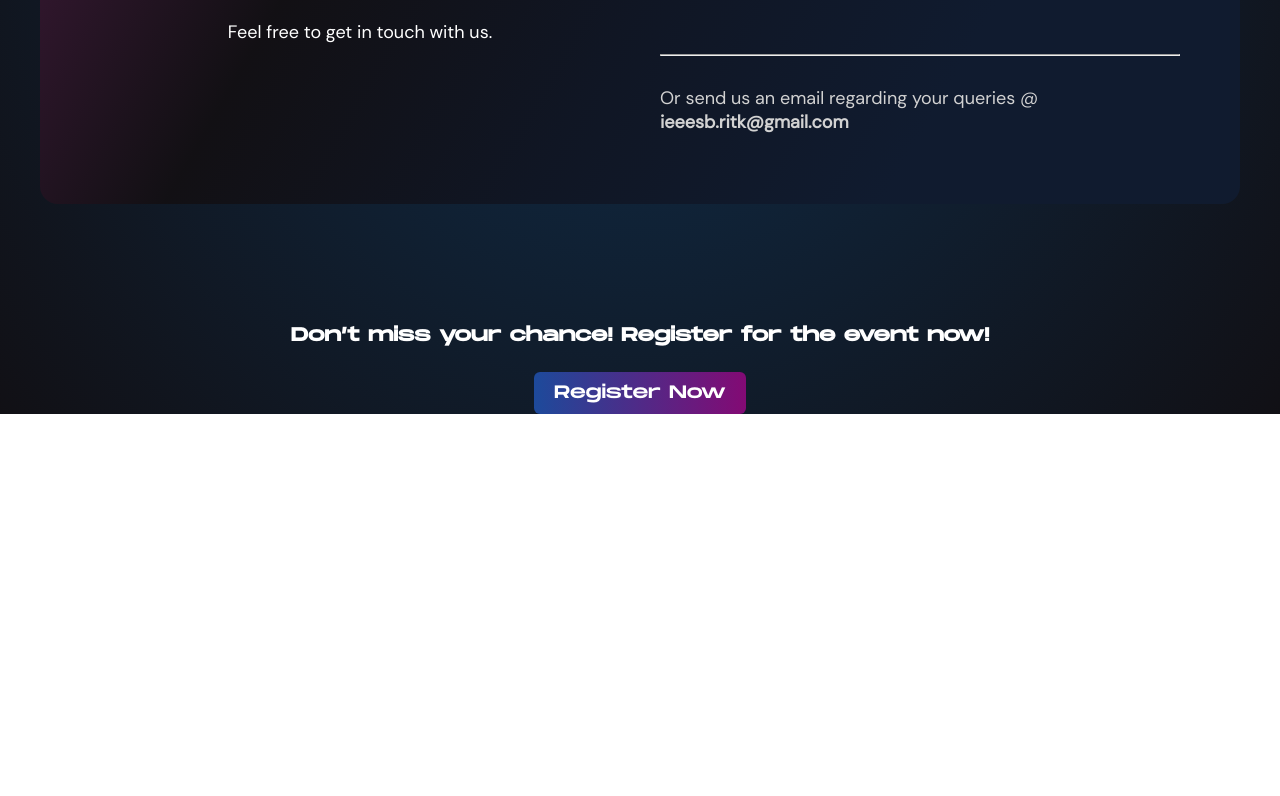
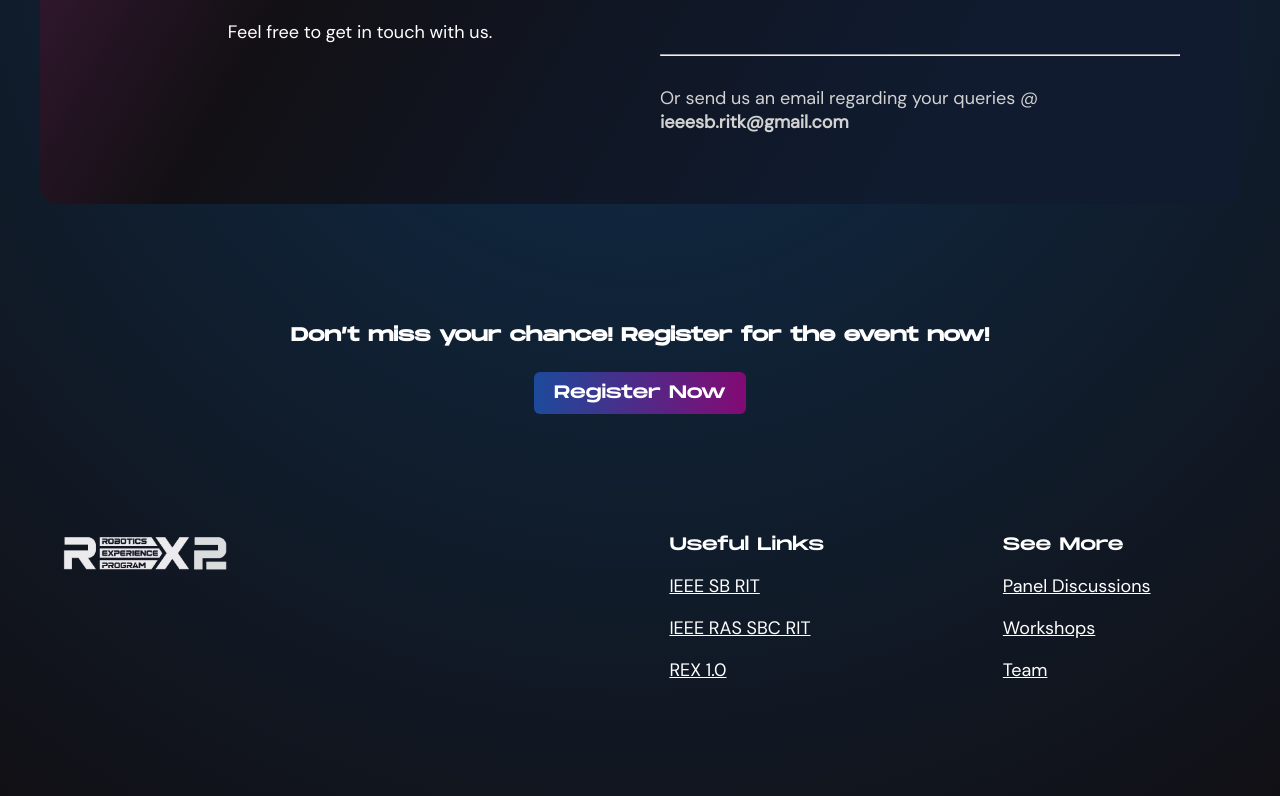
Before and after one commit to IEEE-SB-RIT/rex-2, a React (Create React App) app: page / in a window 1280 px wide. Shown: the part 1565-2361 px from the top of the page. Before the commit the page ends 1979 px from the top, so only its background shows below. Built offline with nearby package versions, Linux system fonts and the light colour scheme.

Commit message:
added footer

```diff
--- a/src/components/Footer/index.js
+++ b/src/components/Footer/index.js
@@ -1,8 +1,9 @@
 import ContactCard from "../ContactCard";
-import { FooterSection} from "./FooterElements";
+import { FooterSection } from "./FooterElements";
 import {CenterContainer} from "../Center/CenterElements";
 import JoinButton from "../Button";
 import { ButtonContainer } from "../Button/ButtonElements";
+import FooterNav from "../FooterSection";
 
 export default function Footer()
 {
@@ -16,6 +17,7 @@ export default function Footer()
                 <ButtonContainer>
                     <JoinButton>Register Now</JoinButton>
                 </ButtonContainer>
+                <FooterNav />
                 </CenterContainer>
             </FooterSection>
         </>
--- /dev/null
+++ b/src/components/FooterSection/FooterSectionElements.js
@@ -0,0 +1,40 @@
+import styled from "styled-components";
+
+export const FooterSectionContainer = styled.section`
+    margin-top: 120px;
+    margin-bottom: 120px;
+    display: flex;
+    flex-direction: row;
+    justify-content: space-between;
+    width: 100%;
+`
+
+export const FooterLinksContainer = styled.div`
+    display: flex;
+    flex-direction: row;
+    justify-content: space-around;
+    width: 55%;
+
+    & h3 {
+        font-weight: 400;
+        font-size: 18px;
+        line-height: 22px;
+        text-align: left;
+    }
+
+    & ul {
+        list-style: none;
+        text-align: left;
+
+        & li {
+            margin-top: 18px;
+
+            & a {
+                color: white;
+                font-family: 'DM Sans', sans-serif;
+                font-size: 18px;
+                line-height: 24px;
+            }
+        }
+    }
+`
--- /dev/null
+++ b/src/components/FooterSection/index.js
@@ -0,0 +1,30 @@
+import rexLogo from "../../images/rex-logo-white.png";
+import { NavLogo } from "../Navbar/NavbarElements";
+import { FooterSectionContainer, FooterLinksContainer } from "./FooterSectionElements";
+
+export default function FooterNav()
+{
+    return(
+        <FooterSectionContainer>
+            <NavLogo src={rexLogo} />
+            <FooterLinksContainer>
+                <div className="links">
+                    <h3>Useful Links</h3>
+                    <ul>
+                        <li><a href="https://ieeesbrit.com" target="_blank" rel="noopener noreferrer">IEEE SB RIT</a></li>
+                        <li><a href="https://ieeesbrit.com" target="_blank" rel="noopener noreferrer">IEEE RAS SBC RIT</a></li>
+                        <li><a href="https://ieeesbrit.com" target="_blank" rel="noopener noreferrer">REX 1.0</a></li>
+                    </ul>
+                </div>
+                <div className="links">
+                    <h3>See More</h3>
+                    <ul>
+                        <li><a href="https://ieeesbrit.com" target="_blank" rel="noopener noreferrer">Panel Discussions</a></li>
+                        <li><a href="https://ieeesbrit.com" target="_blank" rel="noopener noreferrer">Workshops</a></li>
+                        <li><a href="https://ieeesbrit.com" target="_blank" rel="noopener noreferrer">Team</a></li>
+                    </ul>
+                </div>
+            </FooterLinksContainer>
+        </FooterSectionContainer>
+    )
+}
--- a/src/components/Navbar/NavbarElements.js
+++ b/src/components/Navbar/NavbarElements.js
@@ -37,6 +37,7 @@ export const NavListItem = styled.li`
     color: #DFDFDF;
     padding: 10px 20px;
     margin: 0 5px;
+    cursor: pointer;
 
     & button{
         font-size: 14px;
--- a/src/components/Navbar/index.js
+++ b/src/components/Navbar/index.js
@@ -16,7 +16,7 @@ export default function Navbar()
                         <NavListItem>Events</NavListItem>
                         <NavListItem>Team</NavListItem>
                         <NavListItem>Contact Us</NavListItem>
-                        <NavListItem><JoinButton style={{fontSize: "14px"}}>Register</JoinButton></NavListItem>
+                        <NavListItem><JoinButton>Register</JoinButton></NavListItem>
                     </NavList>
                 </NavCenter>
             </Nav>
```
